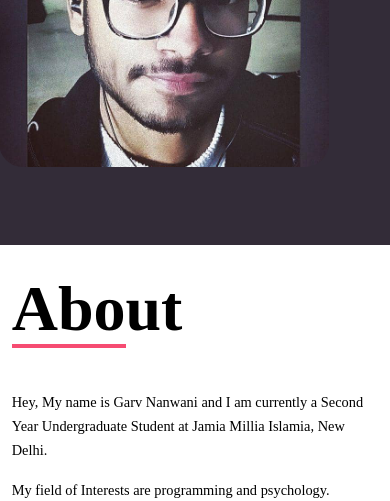
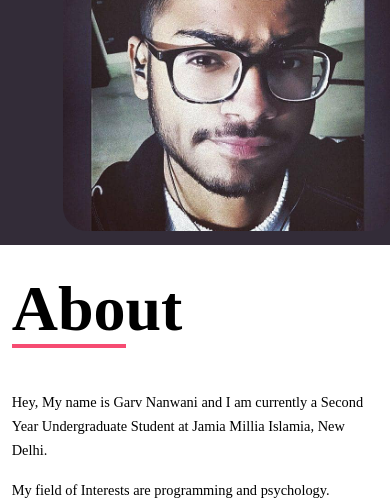
Before and after one commit to vokhanhvy/html5-assignment, a plain HTML site: page index.html in a window 390 px wide. Shown: the part 599-1100 px from the top of the page. Drawn offline with Linux system fonts and the light colour scheme.

Commit message:
Update style.css

```diff
--- a/style.css
+++ b/style.css
@@ -243,8 +243,8 @@ body {
     }
 
     #home > div > .right-home > div > .avatar {
-        /* margin-top: 0;
-        margin-left: 0; */
+        margin-top: 2rem;
+        margin-left: 2rem;
     }
 
     #home > div > .left-home > div.intro-2 {
```
